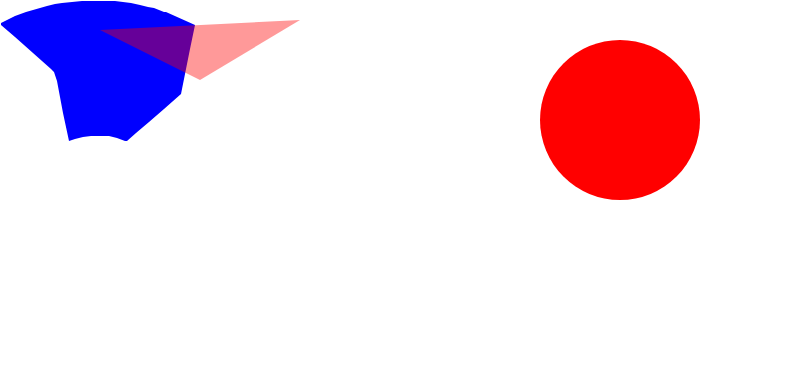
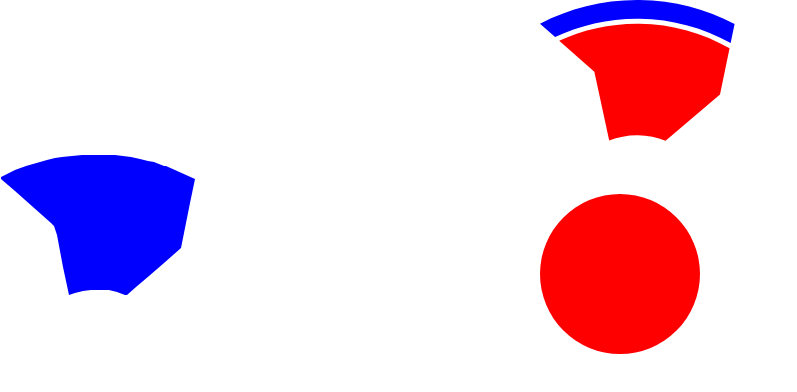
Before and after one commit to Mvbraathen/interaction-master, a React (Create React App) app: page / in a window 1280 px wide. Shown: the top 392 px of the page, without its empty margins (0-797 px from the left). Built offline with nearby package versions, Linux system fonts and the light colour scheme.

Commit message:
added polygon as plain svg not d3

```diff
--- a/src/components/polygon/Polygon.css
+++ b/src/components/polygon/Polygon.css
@@ -1,3 +1,19 @@
 .polygonStyle:hover {
 	fill-opacity: 0.5;
 }
+
+.slice1:hover {
+	fill-opacity: 0.6;
+}
+
+.slice1 {
+	fill: red;
+}
+
+.slice2:hover {
+	fill-opacity: 0.6;
+}
+
+.slice2 {
+	fill: blue;
+}
--- a/src/components/polygon/Polygon.jsx
+++ b/src/components/polygon/Polygon.jsx
@@ -18,15 +18,30 @@ class Polygon extends Component {
         .attr("fill", "blue")
         .attr("points", "190 49,181 94,164 109,149 122,136 133,127 141,125 141,117 138,109 136,91 136,83 137,75 139,69 141,63 113,57 81,54 72,51 69,15 37,1 25,1 23,15 16,26 12,47 6,55 4,62 3,82 1,115 1,131 3,140 5,148 7,154 8,164 12,166 12,195 25");
 
-        svgContainer.append("polygon")
-        .attr("class", "polygonStyle")
-        .attr("fill", "red")
-        .attr("fill-opacity", 0.4)
-        .attr("points", "300,20, 200,80, 100,30");
   	}
 
   	render(){
-    	return <div id={"#" + this.props.id}></div>
+    	return <div>
+            <svg width="200" height="150" viewbox="0 0 0 0">
+                <g>
+                    <path className="slice1"
+                        d="M99.42,23.65C70.8,23.29,43.6,29.43,19.19,40.67l35.15,
+                        31.01l14.86,68.89c8.9-3.57,18.63-5.5,28.82-5.37 c9.76,
+                        0.12,19.04,2.13,27.55,5.63L180,94.39l9.57-46.2C162.94,
+                        32.96,132.21,24.06,99.42,23.65z"
+                    />
+                </g>
+
+                <g>
+                    <path className="slice2"
+                        d="M99.48,18.65c33.09,0.42,
+                        64.15,9.23,91.16,24.39l3.95-19.07C166.21,9.06,133.97,0.45,
+                        99.71,0.02 C63.75-0.44,29.79,8.18,0,23.74l15.1,13.32C40.67,
+                        24.92,69.31,18.27,99.48,18.65z"
+                    />
+                </g>
+            </svg>
+        </div>
   	}
 }
 
```
